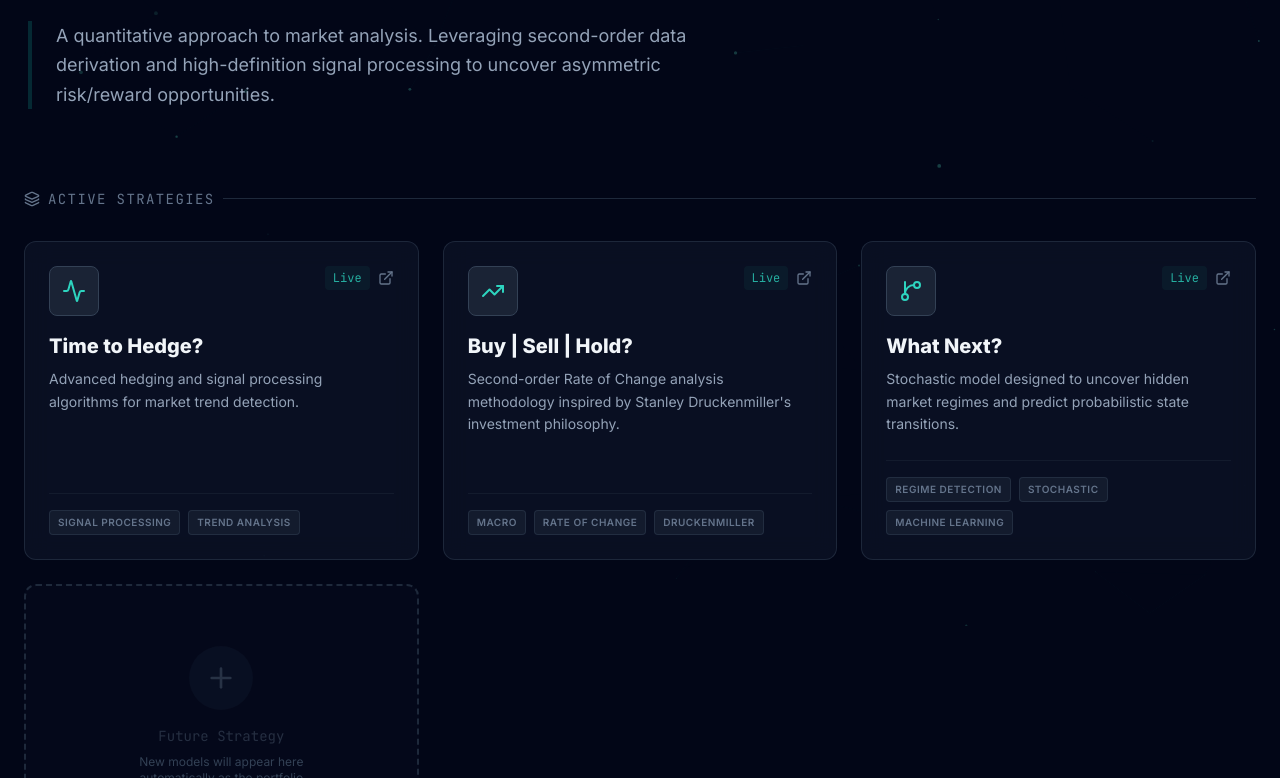
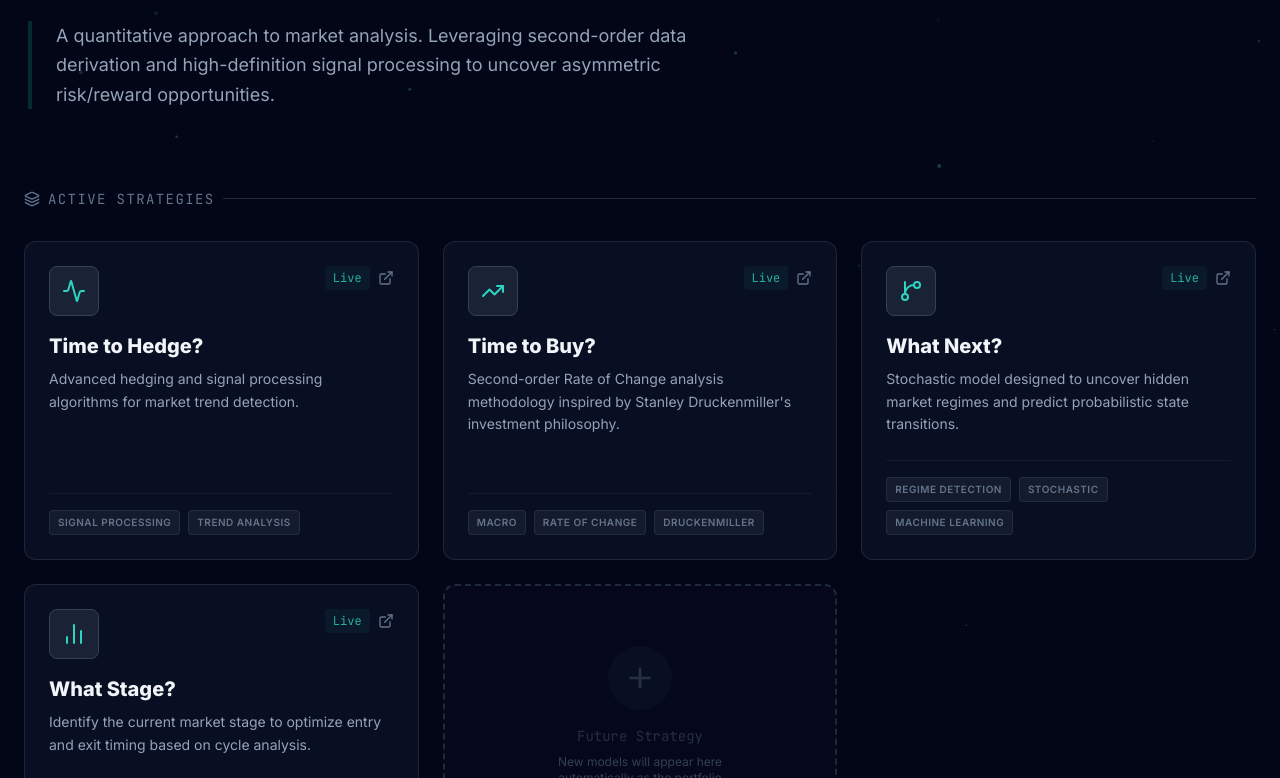
Before and after one commit to ksanjay/FlywylPhilo, a plain HTML site: page index.html in a window 1280 px wide. Shown: the part 174-952 px from the top of the page. Drawn offline with nearby package versions, Linux system fonts and the light colour scheme.

Commit message:
Update title for second item and add new item

```diff
--- a/index.html
+++ b/index.html
@@ -118,7 +118,7 @@
             },
             {
                 id: 2,
-                title: "Buy | Sell | Hold?",
+                title: "Time to Buy?",
                 url: "https://druckenmiller-2nd-order-roc.onrender.com/",
                 description: "Second-order Rate of Change analysis methodology inspired by Stanley Druckenmiller's investment philosophy.",
                 icon: "trending-up", // Lucide icon name
@@ -132,6 +132,15 @@
                 description: "Stochastic model designed to uncover hidden market regimes and predict probabilistic state transitions.",
                 icon: "git-branch", // Lucide icon name
                 tags: ["Regime Detection", "Stochastic", "Machine Learning"],
+                status: "Live"
+            },
+            {
+                id: 4,
+                title: "What Stage?",
+                url: "https://stage-analyzer.onrender.com/",
+                description: "Identify the current market stage to optimize entry and exit timing based on cycle analysis.",
+                icon: "bar-chart-2", // Lucide icon name
+                tags: ["Stage Analysis", "Market Cycles", "Technical"],
                 status: "Live"
             }
         ];
@@ -285,7 +294,3 @@
     </script>
 </body>
 </html>
-
-    </script>
-</body>
-</html>
```
